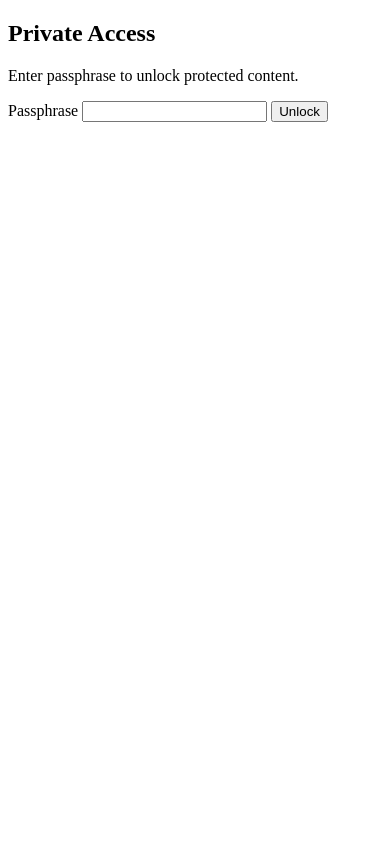
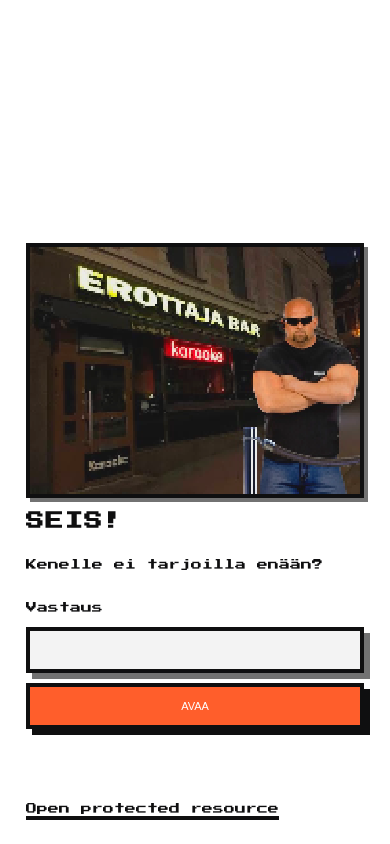
Before and after one commit to Leebossi/musut.beer, a plain HTML site: page site/index.html in a window 390 px wide. Drawn offline with Linux system fonts and the light colour scheme.

Commit message:
auth view changes

```diff
--- a/site/index.html
+++ b/site/index.html
@@ -6,15 +6,16 @@
     <title>musut.beer</title>
     <link rel="stylesheet" href="/style.css" />
   </head>
-  <body>
+  <body class="auth-view">
     <main class="shell">
-      <section class="card">
-        <h1>Private Access</h1>
-        <p>Enter passphrase to unlock protected content.</p>
+      <section class="card auth-card">
+        <img class="auth-hero" src="/assets/erottaja_bg.png" alt="erottaja" />
+        <h1>SEIS!</h1>
+        <p>Kenelle ei tarjoilla enään?</p>
         <form id="unlock-form">
-          <label for="passphrase">Passphrase</label>
+          <label for="passphrase">Vastaus</label>
           <input id="passphrase" name="passphrase" type="password" required minlength="6" />
-          <button type="submit">Unlock</button>
+          <button type="submit">Avaa</button>
         </form>
         <p id="status" role="status" aria-live="polite"></p>
         <a id="protected-link" href="/protected/library.json" hidden>Open protected resource</a>
--- a/site/style.css
+++ b/site/style.css
@@ -0,0 +1,179 @@
+@import url("https://fonts.googleapis.com/css2?family=Press+Start+2P&display=swap");
+
+:root {
+  --pixel-ink: #0f0f10;
+  --pixel-paper: #f3f3f3;
+  --pixel-panel: #d9d9d9;
+  --pixel-shadow: #727272;
+  --pixel-accent: #ff5e2b;
+  --pixel-accent-dark: #b53a16;
+  --pixel-ok: #8a8a8a;
+}
+
+* {
+  box-sizing: border-box;
+}
+
+html,
+body {
+  margin: 0;
+  min-height: 100%;
+  font-family: "Press Start 2P", "Courier New", monospace;
+  color: var(--pixel-ink);
+}
+
+.shell {
+  min-height: 100vh;
+  min-height: 100dvh;
+  width: 100%;
+  display: grid;
+  place-items: center;
+  padding: clamp(12px, 4vw, 24px);
+  position: relative;
+  z-index: 1;
+}
+
+.auth-card {
+  width: min(560px, calc(100vw - 24px));
+  display: grid;
+  gap: 14px;
+  border: 5px solid var(--pixel-ink);
+  border-radius: 0;
+  padding: clamp(14px, 4vw, 24px);
+  box-shadow:
+    0 0 0 5px var(--pixel-paper),
+    14px 14px 0 0 var(--pixel-ink);
+  position: relative;
+  overflow: hidden;
+}
+
+.auth-hero {
+  width: 100%;
+  display: block;
+  border: 4px solid var(--pixel-ink);
+  image-rendering: pixelated;
+  background: var(--pixel-panel);
+  box-shadow: 6px 6px 0 0 var(--pixel-shadow);
+}
+
+h1 {
+  margin: 0;
+  font-size: clamp(15px, 2.4vw, 22px);
+  line-height: 1.35;
+  text-transform: uppercase;
+  letter-spacing: 1.4px;
+}
+
+p,
+label,
+a,
+button,
+input {
+  font-size: clamp(10px, 1.7vw, 12px);
+  line-height: 1.8;
+}
+
+form {
+  margin-top: 2px;
+  display: grid;
+  gap: 12px;
+}
+
+input {
+  width: 100%;
+  border: 4px solid var(--pixel-ink);
+  border-radius: 0;
+  padding: 11px;
+  color: var(--pixel-ink);
+  background: var(--pixel-paper);
+  outline: none;
+  box-shadow: 6px 6px 0 0 var(--pixel-shadow);
+}
+
+input:focus {
+  box-shadow:
+    6px 6px 0 0 var(--pixel-shadow),
+    0 0 0 3px var(--pixel-ok);
+}
+
+button {
+  border: 4px solid var(--pixel-ink);
+  border-radius: 0;
+  padding: 11px 14px;
+  color: #ffffff;
+  background: var(--pixel-accent);
+  text-transform: uppercase;
+  cursor: pointer;
+  box-shadow: 6px 6px 0 0 var(--pixel-ink);
+}
+
+button:active {
+  transform: translate(3px, 3px);
+  box-shadow: 3px 3px 0 0 var(--pixel-ink);
+}
+
+#status {
+  min-height: 1.8em;
+  margin-top: 12px;
+}
+
+#protected-link {
+  display: inline-block;
+  margin-top: 4px;
+  color: var(--pixel-ink);
+  text-decoration-thickness: 4px;
+  text-underline-offset: 2px;
+}
+
+@media (max-width: 640px) {
+  body.auth-view {
+    background-position: center top;
+  }
+
+  .shell {
+    align-items: end;
+    padding: 12px;
+  }
+
+  .auth-card {
+    width: min(100%, calc(100vw - 20px));
+    gap: 12px;
+    padding: 14px;
+    box-shadow: none;
+    border: none;
+  }
+
+  .auth-hero {
+    box-shadow: 4px 4px 0 0 var(--pixel-shadow);
+  }
+
+  h1 {
+    font-size: clamp(13px, 5vw, 18px);
+    line-height: 1.25;
+  }
+
+  p,
+  label,
+  a,
+  button,
+  input {
+    font-size: clamp(9px, 3vw, 11px);
+    line-height: 1.65;
+  }
+
+  form {
+    gap: 10px;
+  }
+
+  input,
+  button {
+    padding: 10px 12px;
+  }
+
+  .auth-card::after {
+    top: -11px;
+    right: 8px;
+    font-size: 8px;
+    padding: 4px 6px;
+  }
+}
```
Also changed, not shown: site/assets/erottaja_bg.png (added).
